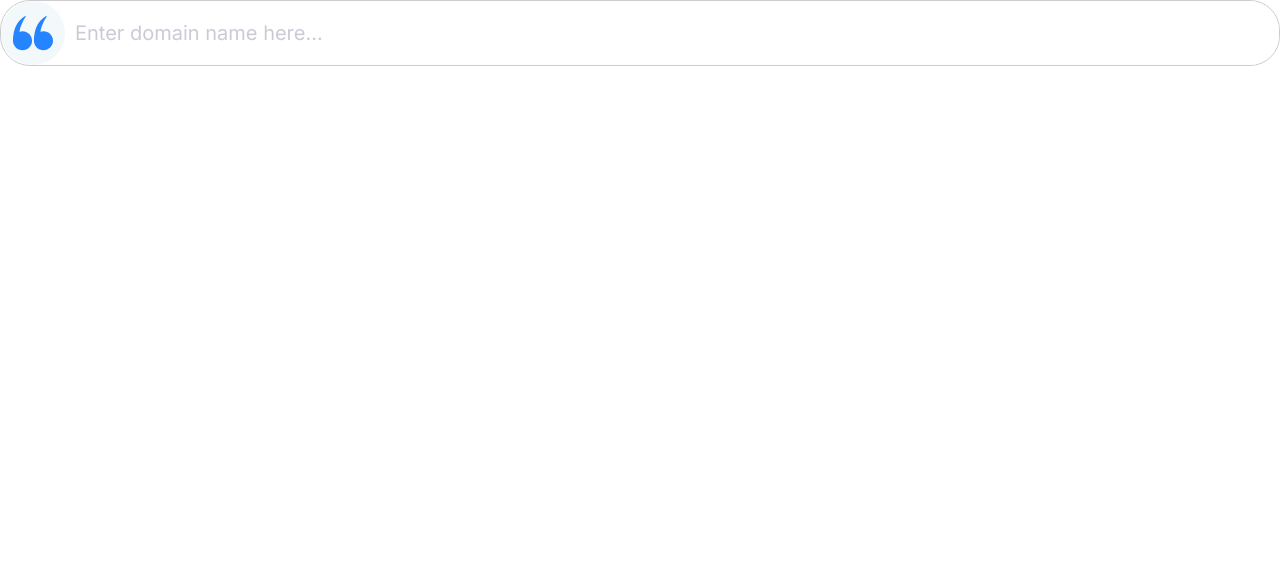
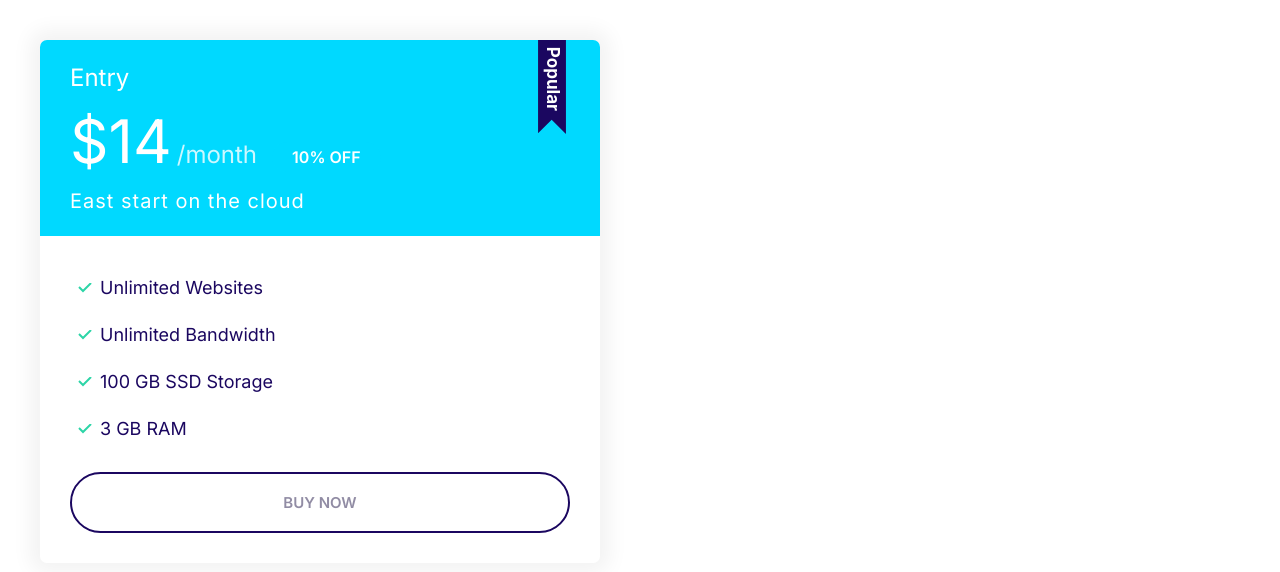
Before and after one commit to hanzhli/han, a plain HTML site: page index.html in a window 1280 px wide. Drawn offline with Linux system fonts and the light colour scheme.

Commit message:
订阅计划组件

```diff
--- a/css/style.css
+++ b/css/style.css
@@ -118,6 +118,7 @@ margin-left: 10px;
    }
    .badge--small{
     font-size: 1.2rem;
+    padding: 0.5rem 1.5rem;
    }
 }
 
@@ -288,3 +289,101 @@ margin-right: 2rem;
         font-size: 1.5rem;
     }
 }
+
+
+
+/* 卡片 */
+.card{
+    border-radius: 7px;
+    box-shadow: 0 0 20px  10px #f3f3f3;
+    overflow: hidden;
+
+}
+
+
+.card__header,.card__body{
+padding: 2rem 3rem;
+}
+
+.card--primary .card__header{
+    background-color: var(--color-primary);
+    color: #fff;
+}
+
+
+.card--secondary .card__header{
+    background-color: var(--color-secondary);
+    color: #fff;
+}
+
+.card--secondary .card--secondary{
+    background-color:#02cdf1 ;
+}
+
+
+
+
+
+/* plan */
+.plan__name{
+    color: #fff;
+    margin: 0;
+    font-weight: 500;
+    font-size: 2.4rem;
+}
+
+.plan__price{
+    font-size: 6rem;
+
+}
+.plan__billing-cycle{
+    font-size: 2.4rem;
+    font-weight: 300;
+    opacity: 0.8;
+    margin-right: 1rem;
+}
+.plan__description{
+    font-size: 2rem;
+    font-weight:300 ;
+    letter-spacing: 1px;
+    display: block;
+
+}
+.plan .list__item{
+    margin-bottom: 2rem;
+
+}
+.plan--popular .card__header{
+    position: relative;
+}
+.plan--popular .card__header::before{
+    content: url(../img/popular.svg);
+     width: 40px;
+     display: inline-block;
+     position: absolute;
+     top: -6px;
+     right: 5%;
+
+
+
+
+}
+@media screen and(min-wodth:1024px){
+
+    .plan__name{
+        font-size: 1.4rem;
+    }
+    .plan__price{
+        font-size: 5rem;
+    }
+    .plan__billing-cycle{
+        font-size: 1.6rem;
+    }
+    .plan__description{
+        font-size: 1.7rem;
+    }
+
+
+
+
+}
--- a/index.html
+++ b/index.html
@@ -15,18 +15,32 @@
     <link rel="stylesheet" href="css/style.css" />
   </head>
   <body>
-    <div class="input-group">
-      <span class="icon-container">
-        <svg class="icon icon--primary">
-          <use xlink:href="img/sprite.svg#quotes"></use>
-        </svg>
-      </span>
-
-      <input
-        type="text"
-        class="input"
-        placeholder="Enter domain name here..."
-      />
+    <div style="width: 50%; padding: 4rem">
+      <div class="plan plan--popular">
+        <div class="card card--secondary">
+          <header class="card__header">
+            <h3 class="plan__name">Entry</h3>
+            <span class="plan__price">$14</span>
+            <span class="plan__billing-cycle">/month</span>
+            <span class="badge badge--secondary badge--small">10% OFF</span>
+            <span class="plan__description">East start on the cloud</span>
+          </header>
+          <div class="card__body">
+            <ul class="list list--tick">
+              <li class="list__item">Unlimited Websites</li>
+              <li class="list__item">Unlimited Bandwidth</li>
+              <li class="list__item">100 GB SSD Storage</li>
+              <li class="list__item">3 GB RAM</li>
+            </ul>
+            <button
+              class="btn btn--outline btn--block"
+              style="border: 2px solid #1b0760"
+            >
+              Buy Now
+            </button>
+          </div>
+        </div>
+      </div>
     </div>
   </body>
 </html>
```
Also changed, not shown: img/popular.svg (added), 2 other files.
